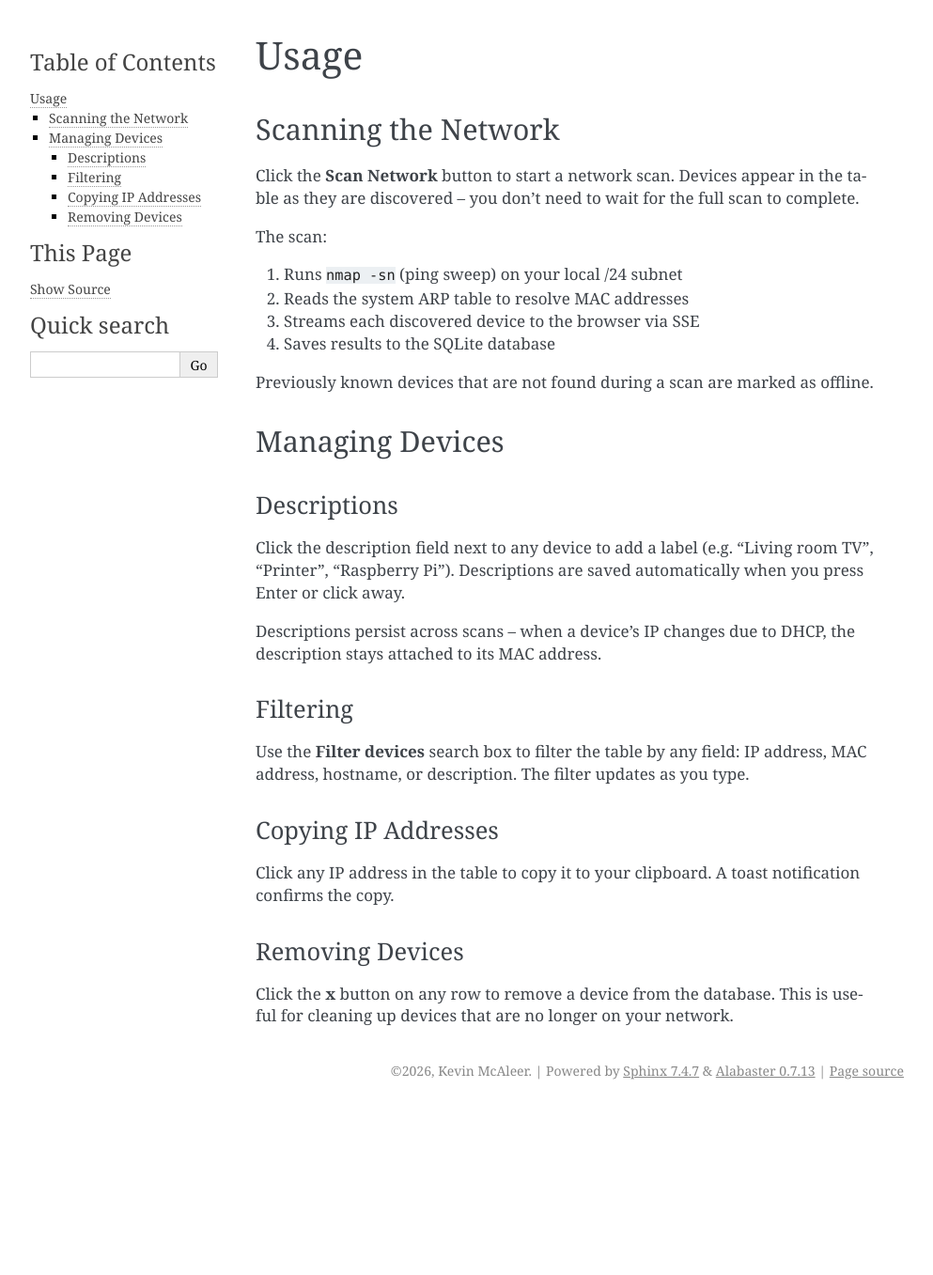
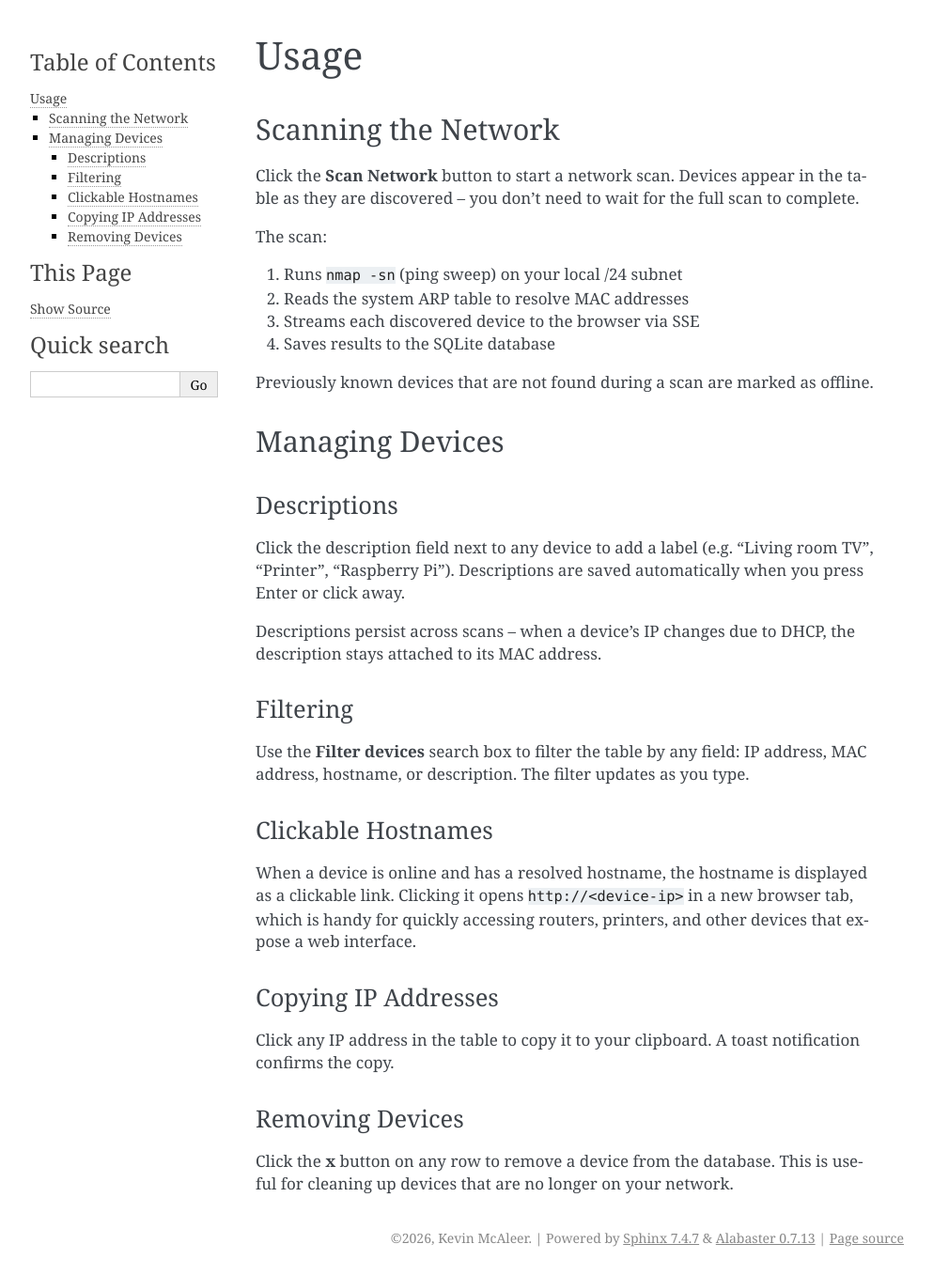
Before and after one commit to kevinmcaleer/iplist, a Sphinx documentation site: the page built from docs/usage.rst, in a window 1280 px wide. Shown: the whole page at 94% size, without its empty margins (148-1141 px from the left). Built offline with Sphinx 7.4.7, drawn with Linux system fonts in a browser that asks for light colours; before the commit the page ends 1179 px from its top, so only the background shows below that.

Commit message:
Make hostnames clickable links to device web interface
When a device is online and has a hostname, the hostname column renders
as a link that opens http://<device-ip> in a new tab. Styled to match
the existing IP address accent-color link style.

Fixes #1

Co-Authored-By: Claude Opus 4.6 (1M context) <noreply@anthropic.com>

```diff
--- a/docs/usage.rst
+++ b/docs/usage.rst
@@ -36,6 +36,14 @@ Filtering
 Use the **Filter devices** search box to filter the table by any field: IP
 address, MAC address, hostname, or description. The filter updates as you type.
 
+Clickable Hostnames
+^^^^^^^^^^^^^^^^^^^
+
+When a device is online and has a resolved hostname, the hostname is displayed as
+a clickable link. Clicking it opens ``http://<device-ip>`` in a new browser tab,
+which is handy for quickly accessing routers, printers, and other devices that
+expose a web interface.
+
 Copying IP Addresses
 ^^^^^^^^^^^^^^^^^^^^
 
```
Also changed, not shown: static/index.html (+7 -1 lines).
